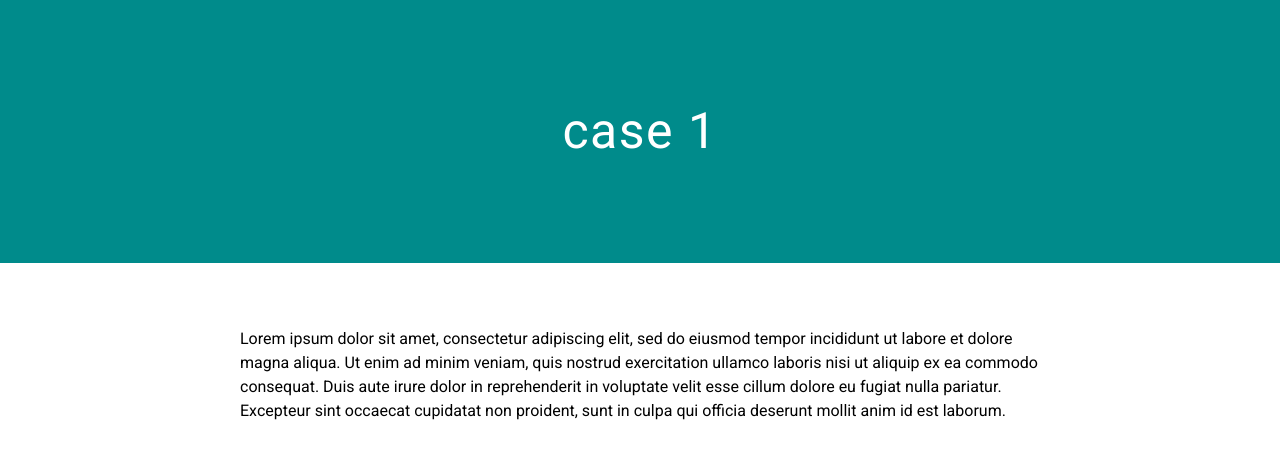
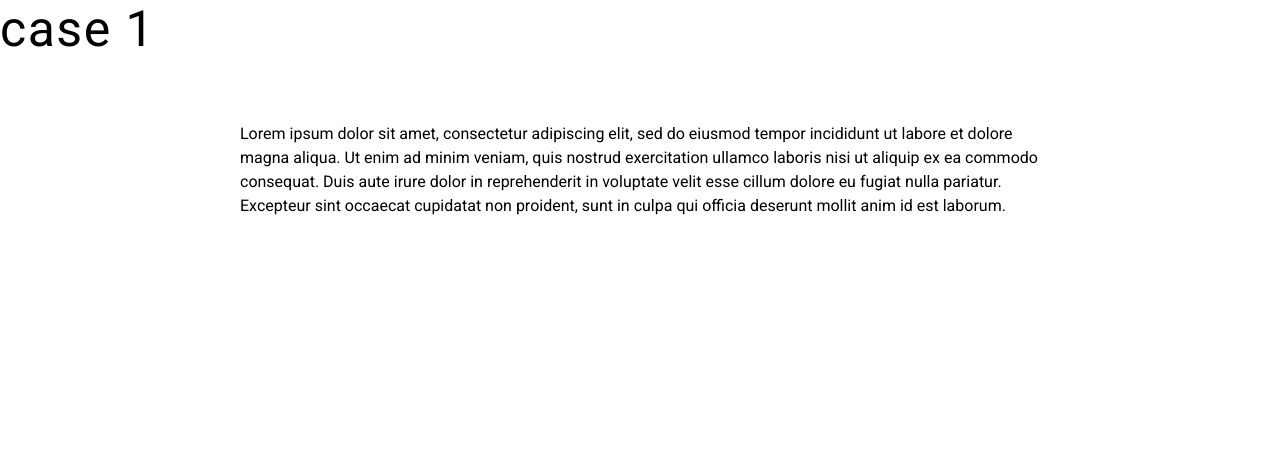
Before and after one commit to generalistsanctuary/generalistsanctuary.github.io, a Jekyll site: the page built from _posts/2021-08-05-case1.md, in a window 1280 px wide. Shown: the top 459 px of the page. Built offline with Jekyll 4.4.1, drawn with Linux system fonts in a browser that asks for light colours.

Commit message:
Update post.html

```diff
--- a/_layouts/post.html
+++ b/_layouts/post.html
@@ -14,11 +14,7 @@
       background: darkcyan;
     }
     header{
-        background: darkcyan;
-        padding: 8% ;
-        align-content: center;
-        color: white;
-        text-align: center;
+        color: black;
         margin-top: 0%;
         margin-bottom: 5%;
         letter-spacing: 1.5px;
```
